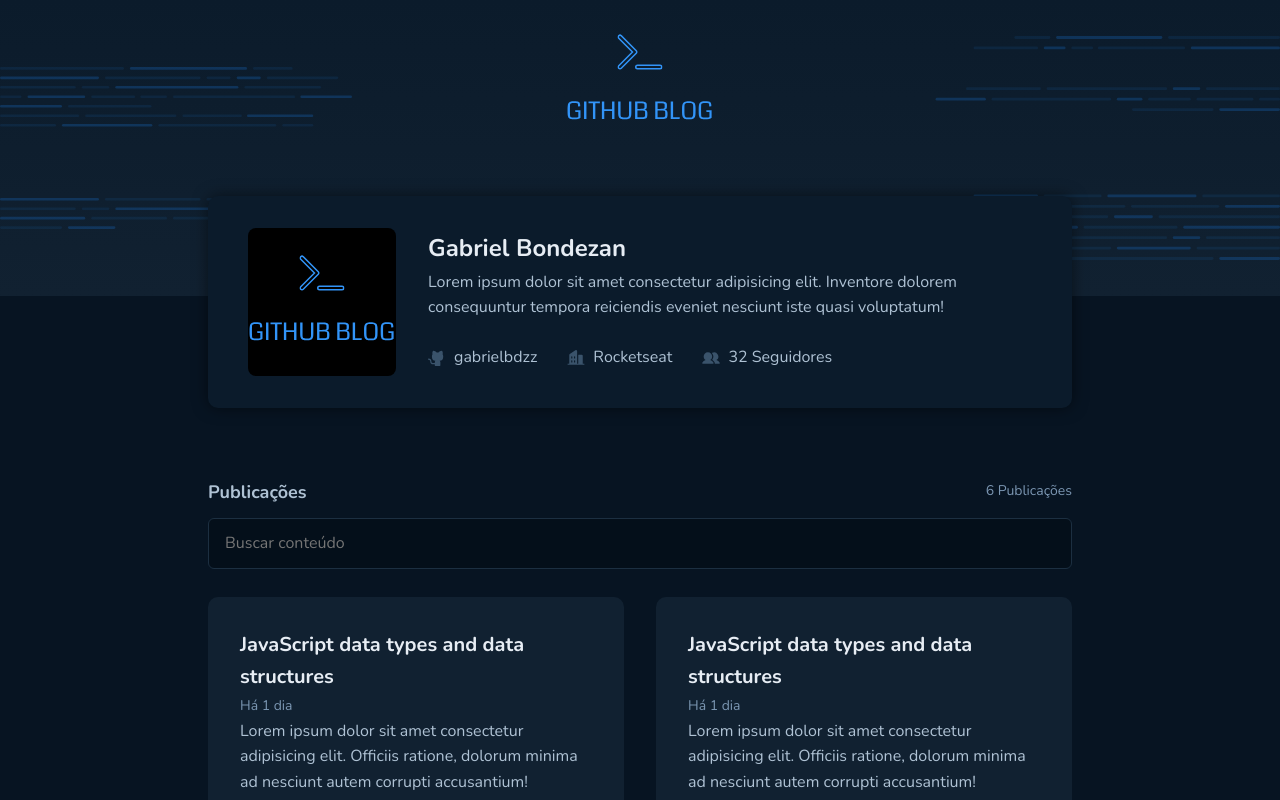
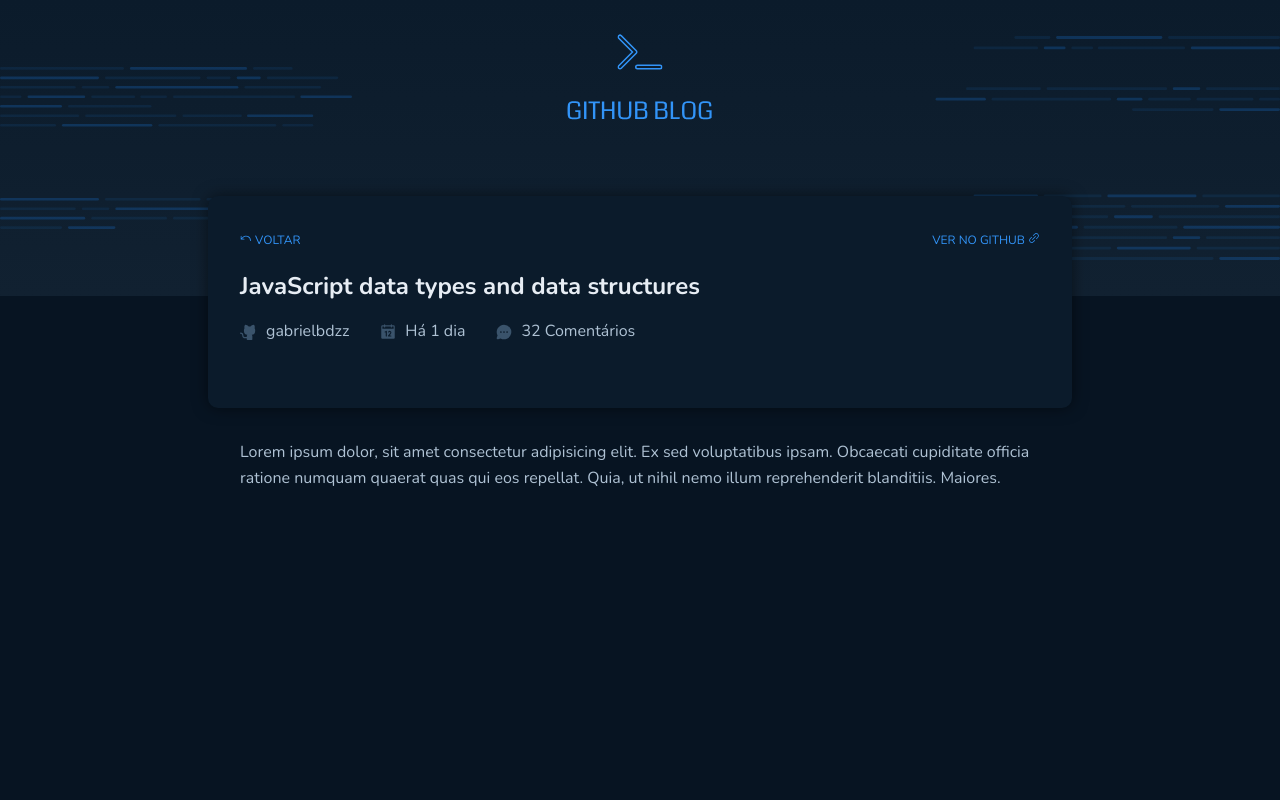
Before and after one commit to GabrielBDZZ/Github-blog, a React (Vite) app: page /post in a window 1280 px wide. Shown: the top 800 px of the page. Built offline with nearby package versions, Linux system fonts and the light colour scheme.

Commit message:
Routes, post page, bugfix

```diff
--- a/package.json
+++ b/package.json
@@ -19,6 +19,7 @@
     "@phosphor-icons/react": "^2.0.13",
     "react": "^18.2.0",
     "react-dom": "^18.2.0",
+    "react-router-dom": "^6.16.0",
     "styled-components": "^6.0.8"
   },
   "devDependencies": {
--- a/src/App.tsx
+++ b/src/App.tsx
@@ -1,17 +1,18 @@
 import { ThemeProvider } from 'styled-components'
 import { defaultTheme } from './styles/themes/default'
 import { GlobalStyle } from './styles/global'
+import { BrowserRouter } from 'react-router-dom'
+import { Router } from './Router'
 import { Header } from './components/Header'
-import { Profile } from './components/Profile'
-import { Publications } from './components/Publications'
 
 export function App() {
   return (
     <ThemeProvider theme={defaultTheme}>
-      <GlobalStyle />
-      <Header />
-      <Profile />
-      <Publications />
+      <BrowserRouter>
+        <GlobalStyle />
+        <Header />
+        <Router />
+      </BrowserRouter>
     </ThemeProvider>
   )
 }
--- /dev/null
+++ b/src/Router.tsx
@@ -0,0 +1,12 @@
+import { Route, Routes } from 'react-router-dom'
+import { Home } from './pages/Home'
+import { Post } from './pages/Post'
+
+export function Router() {
+  return (
+    <Routes>
+      <Route path="/" element={<Home />} />
+      <Route path="/post" element={<Post />} />
+    </Routes>
+  )
+}
--- a/src/components/Post/index.tsx
+++ /dev/null
@@ -1,14 +0,0 @@
-import { PostContent } from './styles'
-
-export function Post() {
-  return (
-    <PostContent>
-      <h1>JavaScript data types and data structures</h1>
-      <span>Há 1 dia</span>
-      <p>
-        Lorem ipsum dolor sit amet consectetur adipisicing elit. Officiis
-        ratione, dolorum minima ad nesciunt autem corrupti accusantium!
-      </p>
-    </PostContent>
-  )
-}
--- a/src/components/Post/styles.ts
+++ /dev/null
@@ -1,25 +0,0 @@
-import { styled } from 'styled-components'
-
-export const PostContent = styled.div`
-  width: 416px;
-  height: 260px;
-  padding: 32px;
-  margin: 16px 0;
-
-  border-radius: 10px;
-  background: ${(props) => props.theme['base-post']};
-  cursor: pointer;
-
-  h1 {
-    font-size: 1.25rem;
-    font-weight: 700;
-    line-height: 160%;
-    color: ${(props) => props.theme['base-title']};
-  }
-
-  span {
-    font-size: 0.875rem;
-    line-height: 160%;
-    color: ${(props) => props.theme['base-span']};
-  }
-`
--- a/src/components/Profile/index.tsx
+++ b/src/components/Profile/index.tsx
@@ -26,10 +26,10 @@
         </ProfileSocial>
         <ProfileSocial
           target="_blank"
-          href="https://app.rocketseat.com.br/me/gabrielbdzz"
+          href="https://www.linkedin.com/in/gabriel-bondezan-amianti-44b54419b/"
         >
           <Buildings size={18} weight="fill" />
-          Rocketseat
+          Center Informática
         </ProfileSocial>
         <ProfileSocial>
           <Users size={18} weight="fill" />
--- a/src/components/Publication/index.tsx
+++ b/src/components/Publication/index.tsx
@@ -1,3 +1,18 @@
+import { NavLinkContent, PostContent } from './styles'
+
 export function Publication() {
-  return <h1>test</h1>
+  return (
+    <NavLinkContent to="/post" title="Post">
+      <PostContent>
+        <div>
+          <h1>JavaScript data types and data structures</h1>
+          <span>Há 1 dia</span>
+        </div>
+        <p>
+          Lorem ipsum dolor sit amet consectetur adipisicing elit. Officiis
+          ratione, dolorum minima ad nesciunt autem corrupti accusantium!
+        </p>
+      </PostContent>
+    </NavLinkContent>
+  )
 }
--- a/src/components/Publication/styles.ts
+++ b/src/components/Publication/styles.ts
@@ -0,0 +1,44 @@
+import { styled } from 'styled-components'
+import { NavLink } from 'react-router-dom'
+
+export const NavLinkContent = styled(NavLink)`
+  text-decoration: none;
+
+  color: ${(props) => props.theme['base-span']};
+
+  p {
+    color: ${(props) => props.theme['base-text']};
+  }
+`
+
+export const PostContent = styled.div`
+  width: 416px;
+  height: 260px;
+  padding: 32px;
+  margin: 16px 0;
+
+  display: flex;
+  flex-flow: row wrap;
+
+  border-radius: 10px;
+  background: ${(props) => props.theme['base-post']};
+  cursor: pointer;
+
+  div {
+    display: flex;
+  }
+
+  h1 {
+    width: 283px;
+    font-size: 1.25rem;
+    font-weight: 700;
+    line-height: 160%;
+    color: ${(props) => props.theme['base-title']};
+  }
+
+  span {
+    font-size: 0.875rem;
+    line-height: 160%;
+    margin-left: 16px;
+  }
+`
--- a/src/components/Publications/index.tsx
+++ b/src/components/Publications/index.tsx
@@ -1,4 +1,4 @@
-import { Post } from '../Post'
+import { Publication } from '../Publication'
 import { SearchBar } from '../SearchBar'
 import {
   PostsContent,
@@ -17,12 +17,12 @@
       </TitleContent>
       <SearchBar />
       <PostsContent>
-        <Post />
-        <Post />
-        <Post />
-        <Post />
-        <Post />
-        <Post />
+        <Publication />
+        <Publication />
+        <Publication />
+        <Publication />
+        <Publication />
+        <Publication />
       </PostsContent>
     </PublicationsContent>
   )
--- /dev/null
+++ b/src/pages/Home/index.tsx
@@ -0,0 +1,11 @@
+import { Profile } from '../../components/Profile'
+import { Publications } from '../../components/Publications'
+
+export function Home() {
+  return (
+    <>
+      <Profile />
+      <Publications />
+    </>
+  )
+}
--- /dev/null
+++ b/src/pages/Post/index.tsx
@@ -0,0 +1,46 @@
+import {
+  ArrowArcLeft,
+  Calendar,
+  ChatCircleDots,
+  GithubLogo,
+  LinkSimple,
+} from '@phosphor-icons/react'
+import { PostContainer, PostData, PostTextContent, PostTitle } from './styles'
+
+export function Post() {
+  return (
+    <>
+      <PostContainer>
+        <div>
+          <a href="/" rel="noreferrer">
+            <ArrowArcLeft size={12} /> VOLTAR
+          </a>
+          <a href="http://" target="_blank" rel="noreferrer">
+            VER NO GITHUB <LinkSimple size={12} />
+          </a>
+        </div>
+        <PostTitle>JavaScript data types and data structures</PostTitle>
+        <PostData>
+          <GithubLogo size={18} weight="fill" />
+          gabrielbdzz
+        </PostData>
+        <PostData>
+          <Calendar size={18} weight="fill" />
+          Há 1 dia
+        </PostData>
+        <PostData>
+          <ChatCircleDots size={18} weight="fill" />
+          32 Comentários
+        </PostData>
+      </PostContainer>
+      <PostTextContent>
+        <p>
+          Lorem ipsum dolor, sit amet consectetur adipisicing elit. Ex sed
+          voluptatibus ipsam. Obcaecati cupiditate officia ratione numquam
+          quaerat quas qui eos repellat. Quia, ut nihil nemo illum reprehenderit
+          blanditiis. Maiores.
+        </p>
+      </PostTextContent>
+    </>
+  )
+}
--- /dev/null
+++ b/src/pages/Post/styles.ts
@@ -0,0 +1,52 @@
+import styled from 'styled-components'
+
+export const PostContainer = styled.div`
+  height: 13.25rem;
+  width: 54rem;
+  border-radius: 10px;
+
+  background: ${(props) => props.theme['base-profile']};
+
+  margin: 0 auto;
+  padding: 32px;
+
+  margin-top: -100px;
+  position: relative;
+  box-shadow: 0 0 15px 0 rgba(0, 0, 0, 0.5);
+
+  div {
+    display: flex;
+    justify-content: space-between;
+
+    a {
+      text-decoration: none;
+      color: ${(props) => props.theme.blue};
+      font-size: 0.75rem;
+    }
+  }
+`
+
+export const PostTitle = styled.h1`
+  font-size: 1.5rem;
+  margin: 20px 0;
+  color: ${(props) => props.theme['base-title']};
+`
+
+export const PostData = styled.span`
+  display: inline-flex;
+  align-items: center;
+  gap: 8px;
+  margin-right: 30px;
+  color: ${(props) => props.theme['base-text']};
+
+  :first-child {
+    color: ${(props) => props.theme['base-label']};
+  }
+`
+
+export const PostTextContent = styled.div`
+  width: 54rem;
+
+  margin: 0 auto;
+  padding: 32px;
+`
```
Also changed, not shown: 1 other file (tests, documents, lock files or other folders).
